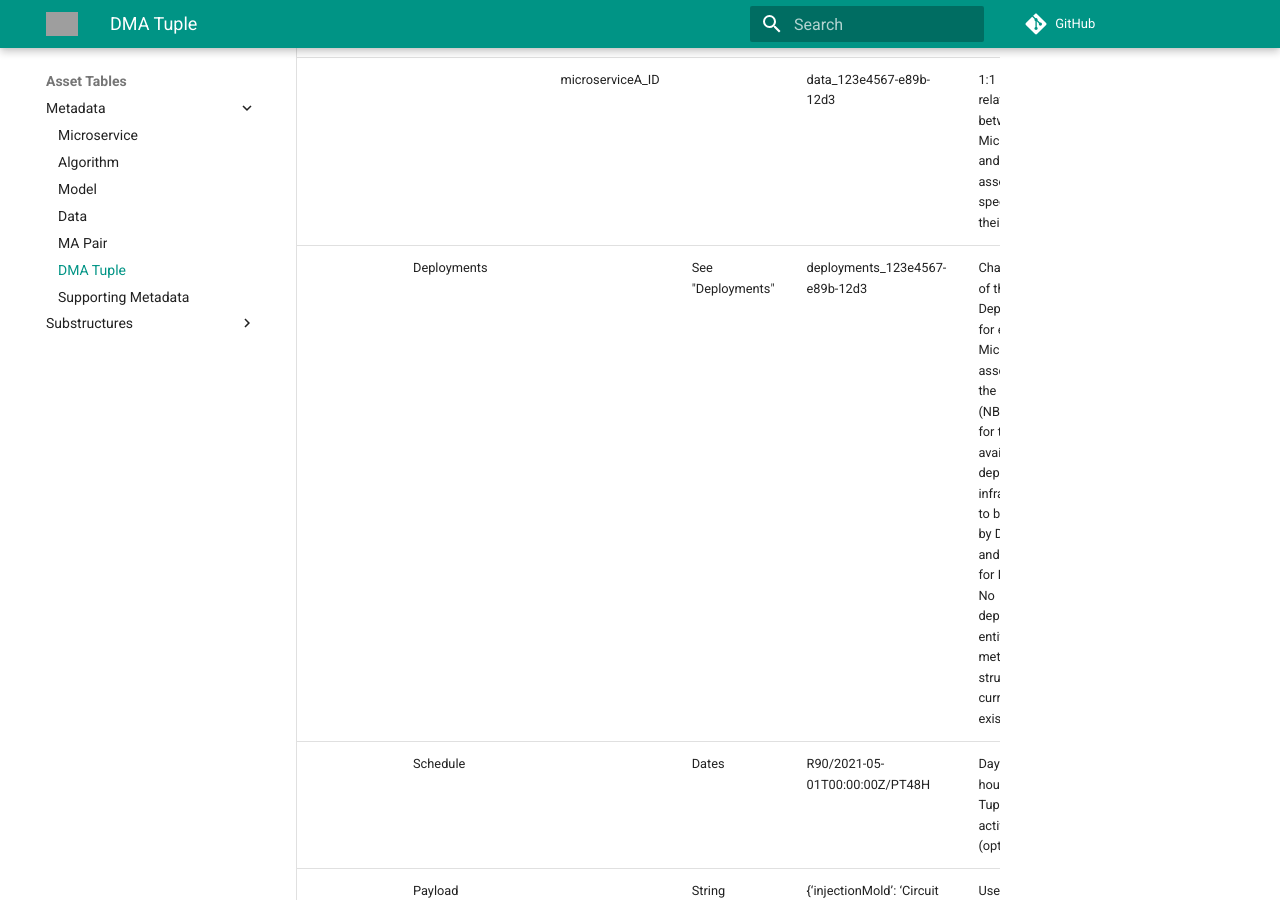
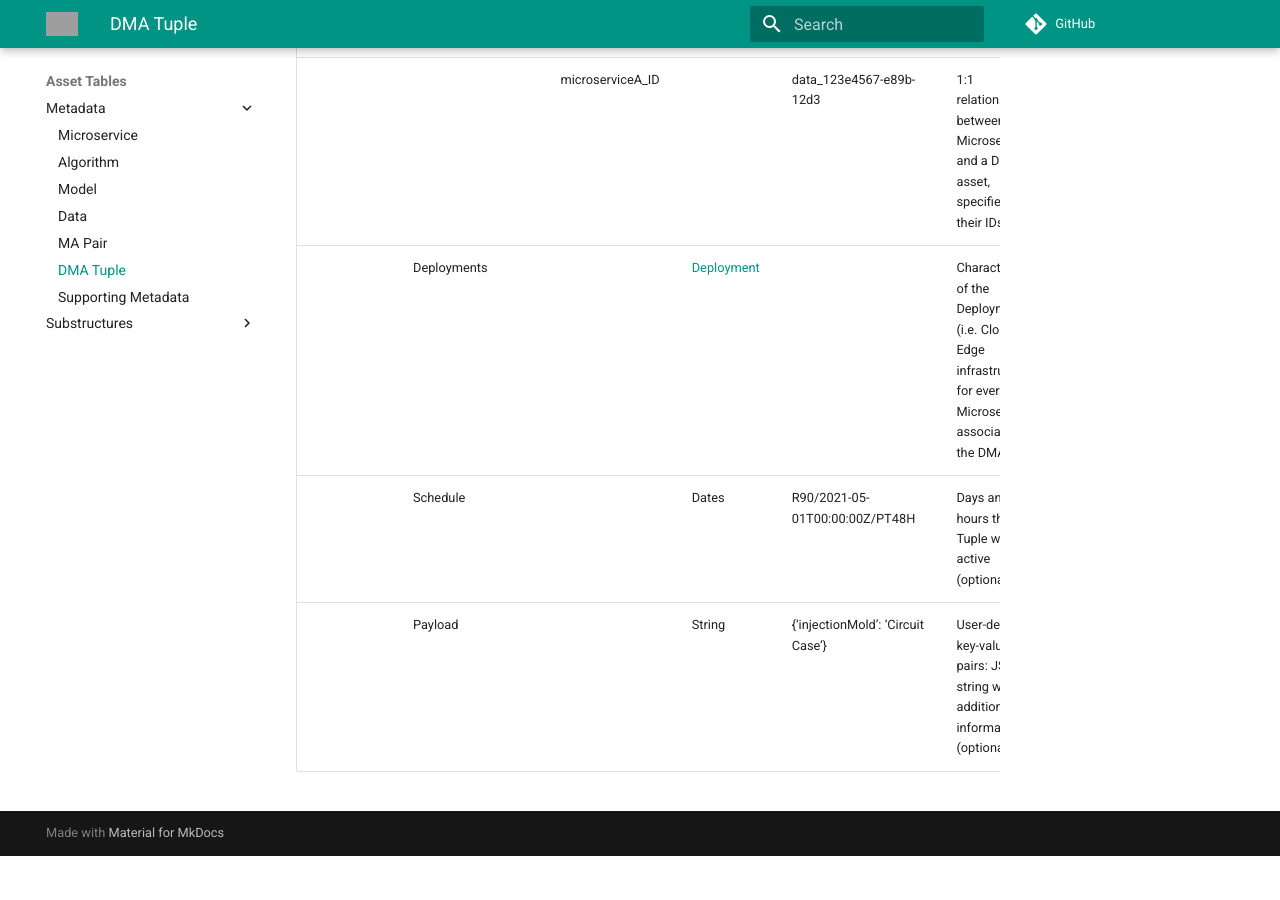
Before and after one commit to DIGITbrain/digitbrain.github.io, an MkDocs documentation site: the page built from docs/tables/dma_tuple.md, in a window 1280 px wide and 900 px high, scrolled down 1934 px. Built offline with MkDocs 1.6.1 and Material for MkDocs 9.7.7, drawn with Linux system fonts in a browser that asks for light colours; comment, search, counter and statistics services are not loaded; after the commit the page ends 2790 px from its top, so only the background shows below that; grey boxes are pictures that could not be loaded.

Commit message:
feat(metadata): treat Deployment as a substructure [AUTO]

```diff
--- a/docs/tables/dma_tuple.md
+++ b/docs/tables/dma_tuple.md
@@ -7,22 +7,22 @@
 
 **This information is also available in** **[list format](/attributes/dma_tuple/)**
 
-| Concept    | Key               | Subkey           | Type              | Example Value                                                                                   | Comment                                                                                                                                                                                                                                                             | Condition   |
-|:-----------|:------------------|:-----------------|:------------------|:------------------------------------------------------------------------------------------------|:--------------------------------------------------------------------------------------------------------------------------------------------------------------------------------------------------------------------------------------------------------------------|:------------|
-| Definition |                   |                  |                   |                                                                                                 |                                                                                                                                                                                                                                                                     |             |
-|            | ID                |                  | ID / URI          | 123e4567-e89b-12d3-a456-426614174000                                                            | Unique identifier for the DMA Tuple                                                                                                                                                                                                                                 | auto        |
-|            | Created at        |                  | ISO 8601          | 2021-05-01T00:00:00Z                                                                            | Date of creation                                                                                                                                                                                                                                                    | auto        |
-|            | Version           |                  | Integer           | 21                                                                                              | Version number of the DMA Tuple                                                                                                                                                                                                                                     |             |
-|            | Author            |                  | ID / URI          | person_123e4567-e89b-12d3 (auto)                                                                | Identifier of the Author of the MA Pair (NB: Entity for author is referenced)                                                                                                                                                                                       | auto        |
-|            | Licensor          |                  | ID / URI          | legal_entity_123e4567-e89b-12d3 (auto)                                                          | Identifier of the Legal Entity licensing the the MA Pair (NB: Entity for Licensor is referenced)                                                                                                                                                                    | auto        |
-|            | Derivation        |                  | IDs / URIs        | dma_tuple_123e4567-e89b-12d3 (auto)                                                             | In case of derivation, references to parent / child (optional)                                                                                                                                                                                                      | auto        |
-|            | Name              |                  | Text              | Pressure drop for the injection in hall 3                                                       | Short name to identify the DMA Tuple                                                                                                                                                                                                                                |             |
-|            | Scope             |                  | Text              | Effectiveness of the mold closing process                                                       | Short description of the scope of the DMA Tuple (human readable)                                                                                                                                                                                                    |             |
-|            | IP Instance       |                  | ID / URI          | ip_instance_123e4567-e89b-12d3                                                                  | Identifier of the IP Instance the DMA Tuple is valid for (NB: Entity for IP Instance is referenced)                                                                                                                                                                 |             |
-|            | Namespace         |                  | ID / URI?         | namespace_123e4567-e89b-12d3                                                                    | Context to interpret the associated information (optional?)                                                                                                                                                                                                         |             |
-|            | MA Pair           |                  | ID / URI          | ma_pair_123e4567-e89b-12d3                                                                      | Identifier of the MA Pair associated to the DMA Tuple                                                                                                                                                                                                               |             |
-|            | DataAssetsMapping |                  | Map               | { "microserviceA_ID": "data_123e4567-e89b-12d3", "microserviceB_ID": "data_234e4567-e89b-23d4"} | Mapping the available Data assets in this DMA Tuple to available Microservices. Required if Data assets are required. Not all microservices need a Data asset.                                                                                                      |             |
-|            |                   | microserviceA_ID |                   | data_123e4567-e89b-12d3                                                                         | 1:1 relationship between a Microservice and a Data asset, specified by their IDs                                                                                                                                                                                    |             |
-|            | Deployments       |                  | See "Deployments" | deployments_123e4567-e89b-12d3                                                                  | Characteristics of the Deployment for every Microservice associated to the DMA Tuple (NB: Entities for the available deployment infrastructures to be provided by DB Solution and selected for DMA Tuple. No deployment entity metadata structure currently exists) |             |
-|            | Schedule          |                  | Dates             | R90/2021-05-01T00:00:00Z/PT48H                                                                  | Days and hours the DMA Tuple will be active (optional)                                                                                                                                                                                                              |             |
-|            | Payload           |                  | String            | {‘injectionMold’: ‘Circuit Case’}                                                               | User-defined key-value pairs: JSON string with additional information (optional)                                                                                                                                                                                    |             |
+| Concept    | Key               | Subkey           | Type                        | Example Value                                                                                   | Comment                                                                                                                                                        | Condition   |
+|:-----------|:------------------|:-----------------|:----------------------------|:------------------------------------------------------------------------------------------------|:---------------------------------------------------------------------------------------------------------------------------------------------------------------|:------------|
+| Definition |                   |                  |                             |                                                                                                 |                                                                                                                                                                |             |
+|            | ID                |                  | ID / URI                    | 123e4567-e89b-12d3-a456-426614174000                                                            | Unique identifier for the DMA Tuple                                                                                                                            | auto        |
+|            | Created at        |                  | ISO 8601                    | 2021-05-01T00:00:00Z                                                                            | Date of creation                                                                                                                                               | auto        |
+|            | Version           |                  | Integer                     | 21                                                                                              | Version number of the DMA Tuple                                                                                                                                |             |
+|            | Author            |                  | ID / URI                    | person_123e4567-e89b-12d3 (auto)                                                                | Identifier of the Author of the MA Pair (NB: Entity for author is referenced)                                                                                  | auto        |
+|            | Licensor          |                  | ID / URI                    | legal_entity_123e4567-e89b-12d3 (auto)                                                          | Identifier of the Legal Entity licensing the the MA Pair (NB: Entity for Licensor is referenced)                                                               | auto        |
+|            | Derivation        |                  | IDs / URIs                  | dma_tuple_123e4567-e89b-12d3 (auto)                                                             | In case of derivation, references to parent / child (optional)                                                                                                 | auto        |
+|            | Name              |                  | Text                        | Pressure drop for the injection in hall 3                                                       | Short name to identify the DMA Tuple                                                                                                                           |             |
+|            | Scope             |                  | Text                        | Effectiveness of the mold closing process                                                       | Short description of the scope of the DMA Tuple (human readable)                                                                                               |             |
+|            | IP Instance       |                  | ID / URI                    | ip_instance_123e4567-e89b-12d3                                                                  | Identifier of the IP Instance the DMA Tuple is valid for (NB: Entity for IP Instance is referenced)                                                            |             |
+|            | Namespace         |                  | ID / URI?                   | namespace_123e4567-e89b-12d3                                                                    | Context to interpret the associated information (optional?)                                                                                                    |             |
+|            | MA Pair           |                  | ID / URI                    | ma_pair_123e4567-e89b-12d3                                                                      | Identifier of the MA Pair associated to the DMA Tuple                                                                                                          |             |
+|            | DataAssetsMapping |                  | Map                         | { "microserviceA_ID": "data_123e4567-e89b-12d3", "microserviceB_ID": "data_234e4567-e89b-23d4"} | Mapping the available Data assets in this DMA Tuple to available Microservices. Required if Data assets are required. Not all microservices need a Data asset. |             |
+|            |                   | microserviceA_ID |                             | data_123e4567-e89b-12d3                                                                         | 1:1 relationship between a Microservice and a Data asset, specified by their IDs                                                                               |             |
+|            | Deployments       |                  | [Deployment](deployment.md) |                                                                                                 | Characteristics of the Deployment (i.e. Cloud or Edge infrastructure) for every Microservice associated to the DMA Tuple                                       |             |
+|            | Schedule          |                  | Dates                       | R90/2021-05-01T00:00:00Z/PT48H                                                                  | Days and hours the DMA Tuple will be active (optional)                                                                                                         |             |
+|            | Payload           |                  | String                      | {‘injectionMold’: ‘Circuit Case’}                                                               | User-defined key-value pairs: JSON string with additional information (optional)                                                                               |             |
```
Also changed, not shown: docs/attributes/deployment.md (+4 -0 lines), docs/attributes/dma_tuple.md (+1 -5 lines), docs/tables/deployment.md (+19 -18 lines).
